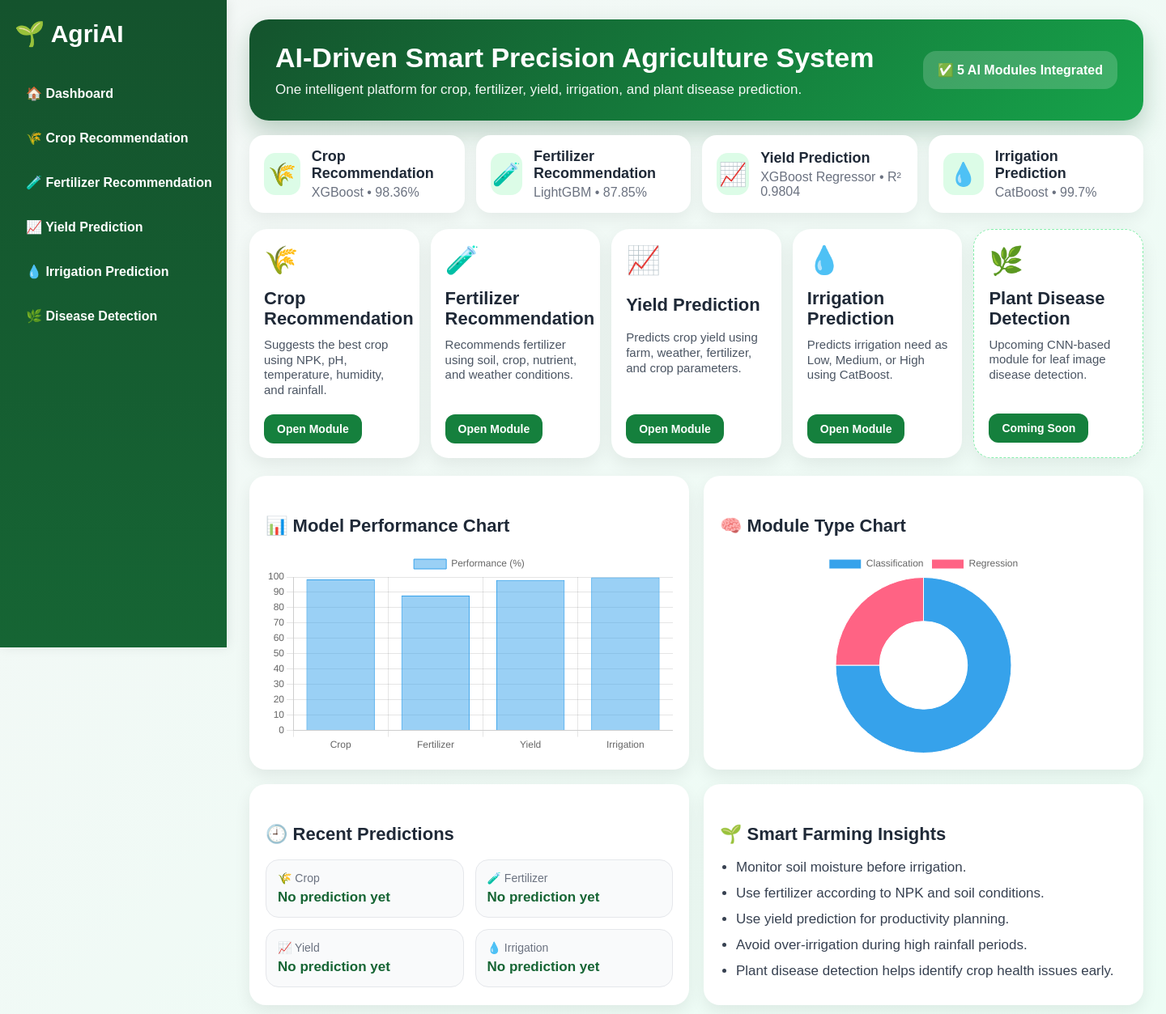
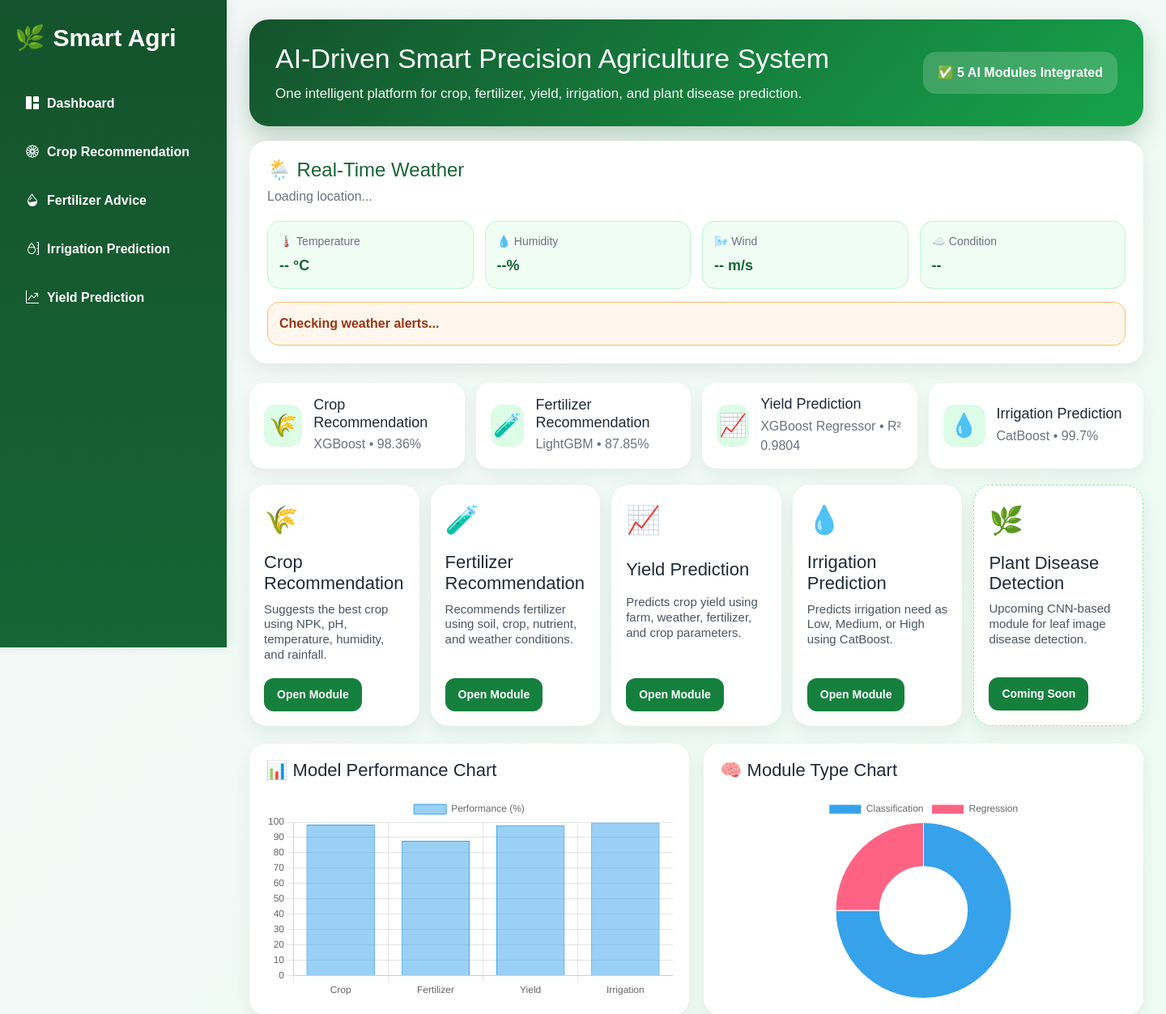
Before and after one commit to nb215/ai-precision-smart-agriculture, a Flask app: page / in a window 1440 px wide. Shown: the top 1253 px of the page at 81% size. Run offline with Flask 3, Linux system fonts and the light colour scheme; parts of the project's set-up code (start-up, migrations or seed data) failed here and were passed over.

Commit message:
Added new changes

```diff
--- a/backend/main.py
+++ b/backend/main.py
@@ -3,6 +3,7 @@ import os
 import joblib
 import pandas as pd
 from catboost import CatBoostClassifier, Pool
+import requests
 
 app = Flask(__name__)
 
@@ -227,6 +228,40 @@ def dashboard_metrics():
         "models": ["XGBoost", "LightGBM", "XGBoost Regressor", "CatBoost"],
         "types": ["Classification", "Classification", "Regression", "Classification"]
     })
+@app.route("/api/weather")
+def get_weather():
+
+    lat = request.args.get("lat")
+    lon = request.args.get("lon")
+
+    api_key = "af3cf9523b6fe0a25688e2081e7ce6b3"
+
+    if not lat or not lon:
+        return jsonify({"success": False, "error": "Location not provided"})
+
+    url = f"https://api.openweathermap.org/data/2.5/weather?lat={lat}&lon={lon}&appid={api_key}&units=metric"
+
+    try:
+        response = requests.get(url)
+        data = response.json()
+
+        if response.status_code != 200:
+            return jsonify({
+                "success": False,
+                "error": data.get("message")
+            })
+
+        return jsonify({
+            "success": True,
+            "city": data["name"],
+            "temperature": data["main"]["temp"],
+            "humidity": data["main"]["humidity"],
+            "wind_speed": data["wind"]["speed"],
+            "condition": data["weather"][0]["description"]
+        })
+
+    except Exception as e:
+        return jsonify({"success": False, "error": str(e)})
 
 
 if __name__ == "__main__":
--- /dev/null
+++ b/backend/models/class_names.json
@@ -0,0 +1 @@
+["Pepper__bell___Bacterial_spot", "Pepper__bell___healthy", "Potato___Early_blight", "Potato___Late_blight", "Potato___healthy", "Tomato_Bacterial_spot", "Tomato_Early_blight", "Tomato_Late_blight", "Tomato_Leaf_Mold", "Tomato_Septoria_leaf_spot", "Tomato_Spider_mites_Two_spotted_spider_mite", "Tomato__Target_Spot", "Tomato__Tomato_YellowLeaf__Curl_Virus", "Tomato__Tomato_mosaic_virus", "Tomato_healthy"]
--- a/backend/static/css/style.css
+++ b/backend/static/css/style.css
@@ -742,3 +742,68 @@ canvas {
         grid-template-columns: 1fr;
     }
 }
+.weather-panel {
+    background: white;
+    border-radius: 22px;
+    padding: 22px;
+    margin-bottom: 24px;
+    box-shadow: 0 8px 22px rgba(0, 0, 0, 0.07);
+}
+
+.weather-panel h3 {
+    margin: 0 0 6px 0;
+    color: #166534;
+    font-size: 24px;
+}
+
+.weather-panel p {
+    margin: 0 0 18px 0;
+    color: #6b7280;
+}
+
+.weather-details {
+    display: grid;
+    grid-template-columns: repeat(4, 1fr);
+    gap: 14px;
+}
+
+.weather-details div {
+    background: #f0fdf4;
+    border: 1px solid #bbf7d0;
+    border-radius: 16px;
+    padding: 14px;
+}
+
+.weather-details span {
+    display: block;
+    color: #6b7280;
+    font-size: 14px;
+    margin-bottom: 6px;
+}
+
+.weather-details strong {
+    color: #166534;
+    font-size: 18px;
+}
+
+.weather-alert {
+    margin-top: 16px;
+    background: #fff7ed;
+    border: 1px solid #fdba74;
+    color: #9a3412;
+    padding: 14px;
+    border-radius: 14px;
+    font-weight: 700;
+}
+
+@media (max-width: 900px) {
+    .weather-details {
+        grid-template-columns: repeat(2, 1fr);
+    }
+}
+
+@media (max-width: 600px) {
+    .weather-details {
+        grid-template-columns: 1fr;
+    }
+}
--- a/backend/static/js/dashboard.js
+++ b/backend/static/js/dashboard.js
@@ -68,8 +68,48 @@ function loadRecentPredictions() {
     document.getElementById("lastIrrigation").innerText =
         localStorage.getItem("lastIrrigationPrediction") || "No prediction yet";
 }
+async function loadWeather() {
+
+    if (!navigator.geolocation) {
+        document.getElementById("weatherAlert").innerText =
+            "Geolocation not supported ❌";
+        return;
+    }
+
+    navigator.geolocation.getCurrentPosition(async (position) => {
+
+        const lat = position.coords.latitude;
+        const lon = position.coords.longitude;
+
+        try {
+            const response = await fetch(`/api/weather?lat=${lat}&lon=${lon}`);
+            const data = await response.json();
+
+            if (!data.success) {
+                document.getElementById("weatherAlert").innerText = data.error;
+                return;
+            }
+
+            document.getElementById("weatherLocation").innerText = "📍 " + data.city;
+            document.getElementById("weatherTemp").innerText = data.temperature + " °C";
+            document.getElementById("weatherHumidity").innerText = data.humidity + "%";
+            document.getElementById("weatherWind").innerText = data.wind_speed + " m/s";
+            document.getElementById("weatherCondition").innerText = data.condition;
+            document.getElementById("weatherAlert").innerText = "Weather loaded ✅";
+
+        } catch (error) {
+            document.getElementById("weatherAlert").innerText =
+                "Error loading weather ❌";
+        }
+
+    }, () => {
+        document.getElementById("weatherAlert").innerText =
+            "Allow location permission ❌";
+    });
+}
 
 document.addEventListener("DOMContentLoaded", () => {
     loadDashboardMetrics();
     loadRecentPredictions();
+    loadWeather();
 });
--- a/backend/templates/base.html
+++ b/backend/templates/base.html
@@ -10,6 +10,8 @@
     <link href="https://cdn.jsdelivr.net/npm/bootstrap-icons@1.11.3/font/bootstrap-icons.css" rel="stylesheet">
     <link rel="stylesheet" href="{{ url_for('static', filename='css/style.css') }}">
 </head>
+<script src="https://cdn.jsdelivr.net/npm/chart.js"></script>
+<script src="{{ url_for('static', filename='js/dashboard.js') }}?v=3"></script>
 <body>
 
 <div class="app-layout">
--- a/backend/templates/dashboard.html
+++ b/backend/templates/dashboard.html
@@ -1,29 +1,6 @@
-<!DOCTYPE html>
-<html lang="en">
-<head>
-    <meta charset="UTF-8">
-    <title>AI Precision Agriculture Dashboard</title>
-    <link rel="stylesheet" href="{{ url_for('static', filename='css/style.css') }}">
-    <script src="https://cdn.jsdelivr.net/npm/chart.js"></script>
-</head>
+{% extends "base.html" %}
 
-<body>
-<div class="app-layout">
-
-    <aside class="sidebar">
-        <div class="brand">🌱 AgriAI</div>
-
-        <nav class="nav-links">
-            <a href="/">🏠 Dashboard</a>
-            <a href="/crop">🌾 Crop Recommendation</a>
-            <a href="/fertilizer">🧪 Fertilizer Recommendation</a>
-            <a href="/yield">📈 Yield Prediction</a>
-            <a href="/irrigation">💧 Irrigation Prediction</a>
-            <a href="/disease">🌿 Disease Detection</a>
-        </nav>
-    </aside>
-
-    <main class="main-content">
+{% block content %}
 
 <section class="dashboard-hero">
     <div>
@@ -31,6 +8,36 @@
         <p>One intelligent platform for crop, fertilizer, yield, irrigation, and plant disease prediction.</p>
     </div>
     <div class="hero-badge">✅ 5 AI Modules Integrated</div>
+</section>
+
+<section class="weather-panel">
+    <div>
+        <h3>🌦️ Real-Time Weather</h3>
+        <p id="weatherLocation">Loading location...</p>
+    </div>
+
+    <div class="weather-details">
+        <div>
+            <span>🌡️ Temperature</span>
+            <strong id="weatherTemp">-- °C</strong>
+        </div>
+        <div>
+            <span>💧 Humidity</span>
+            <strong id="weatherHumidity">--%</strong>
+        </div>
+        <div>
+            <span>🌬️ Wind</span>
+            <strong id="weatherWind">-- m/s</strong>
+        </div>
+        <div>
+            <span>☁️ Condition</span>
+            <strong id="weatherCondition">--</strong>
+        </div>
+    </div>
+
+    <div class="weather-alert" id="weatherAlert">
+        Checking weather alerts...
+    </div>
 </section>
 
 <section class="stats-grid">
@@ -109,12 +116,12 @@
 <section class="charts-row">
     <div class="chart-card">
         <h4>📊 Model Performance Chart</h4>
-                <canvas id="performanceChart" style="height:300px;"></canvas>
+        <canvas id="performanceChart"></canvas>
     </div>
 
     <div class="chart-card">
         <h4>🧠 Module Type Chart</h4>
-                <canvas id="typeChart" style="height:300px;"></canvas>
+        <canvas id="typeChart"></canvas>
     </div>
 </section>
 
@@ -157,9 +164,4 @@
     </div>
 </section>
 
-    </main>
-</div>
-
-<script src="{{ url_for('static', filename='js/dashboard.js') }}"></script>
-</body>
-</html>
+{% endblock %}
```
Also changed, not shown: 1 other file. Lines whose indentation alone changed are shown as unchanged.
